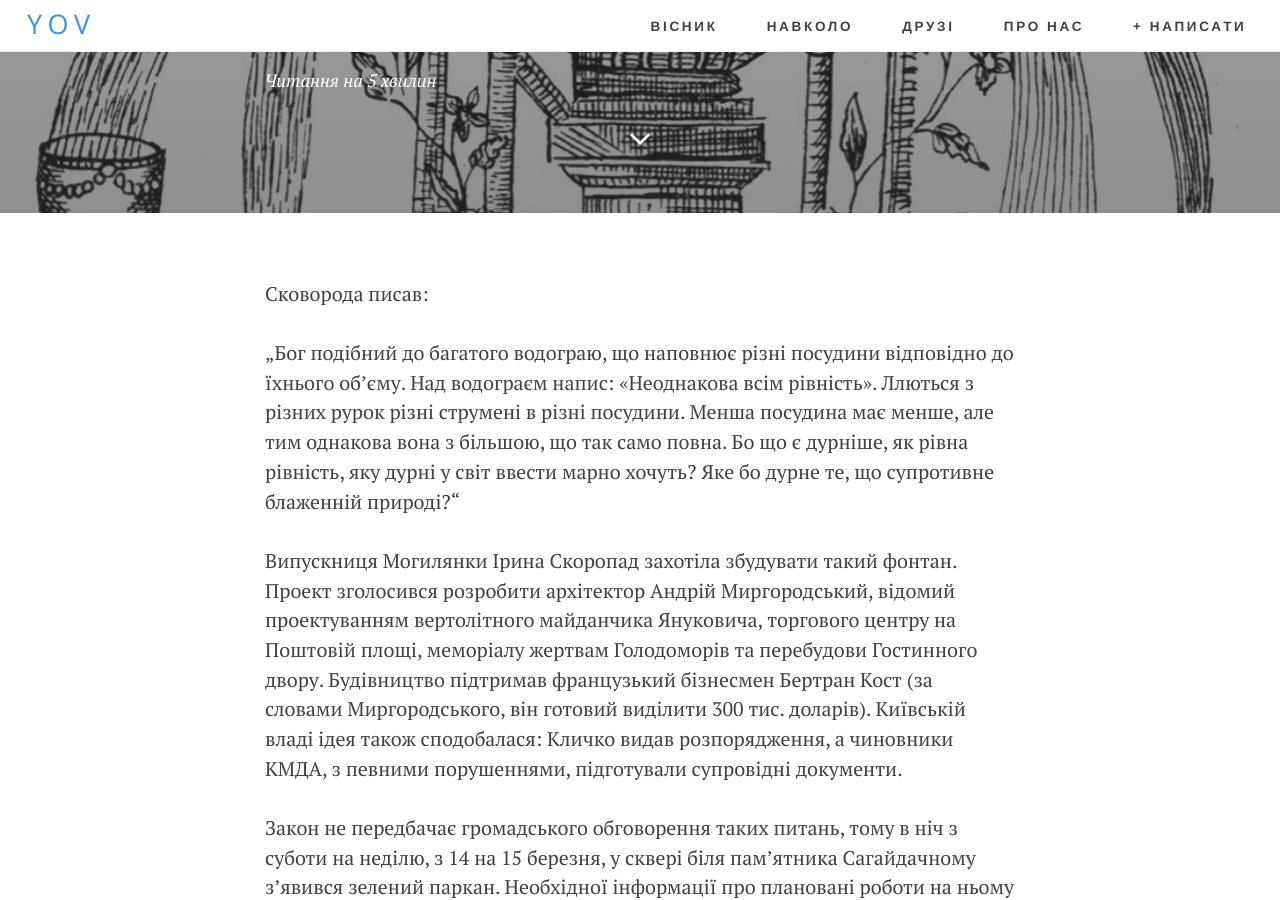
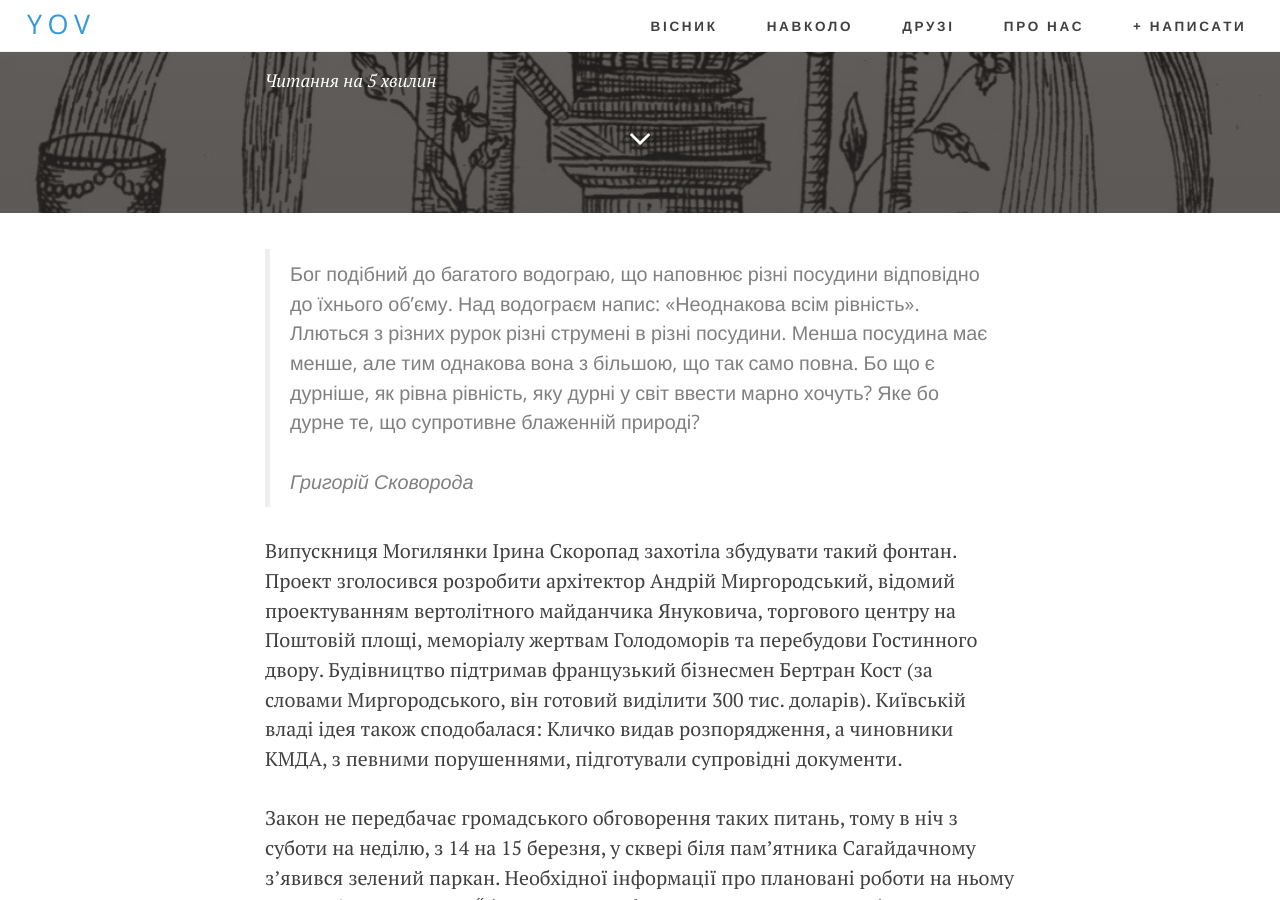
Before and after one commit to boretskyi/boretskyi.github.io, a Jekyll site: the page built from _posts/2015-04-30-fountain.md, in a window 1280 px wide and 900 px high, scrolled down 332 px. Built offline with Jekyll 4.4.1, drawn with Linux system fonts in a browser that asks for light colours; nearby versions of some CDN libraries; comment, search, counter and statistics services are not loaded.

Commit message:
Update fountain

```diff
--- a/_config.yml
+++ b/_config.yml
@@ -6,9 +6,10 @@
 keywords: yov, могилянка, наукма, кма, брюховецький, квіт, мелешевич, студенти, спудеї, йов, іов, борецький, naukma, kma, академія, могилянська, могилянський, вісник, бонет, плацераці
 baseurl: ""
 url: "http://yov.com.ua"
+email: boretskyi@yov.com.ua
 twitter_username: yov_boretskiy
 facebook_username: yovkma
-email: boretskyi@yov.com.ua
+github_username: boretskyi
 facebook_app_id: 633629610107763
 
 collections:
--- a/_posts/2015-04-30-fountain.md
+++ b/_posts/2015-04-30-fountain.md
@@ -11,9 +11,8 @@
 title: "«Фонтан Сковороди»: зупинити спекуляції іменем Могилянки"
 ---
 
-Сковорода писав:
-
-„Бог подібний до багатого водограю, що наповнює різні посудини відповідно до їхнього об’єму. Над водограєм напис: «Неоднакова всім рівність». Ллються з різних рурок різні струмені в різні посудини. Менша посудина має менше, але тим однакова вона з більшою, що так само повна. Бо що є дурніше, як рівна рівність, яку дурні у світ ввести марно хочуть? Яке бо дурне те, що супротивне блаженній природі?“
+> Бог подібний до багатого водограю, що наповнює різні посудини відповідно до їхнього об’єму. Над водограєм напис: «Неоднакова всім рівність». Ллються з різних рурок різні струмені в різні посудини. Менша посудина має менше, але тим однакова вона з більшою, що так само повна. Бо що є дурніше, як рівна рівність, яку дурні у світ ввести марно хочуть? Яке бо дурне те, що супротивне блаженній природі?  <br>
+_Григорій Сковорода_
 
 Випускниця Могилянки Ірина Скоропад захотіла збудувати такий фонтан. Проект зголосився розробити архітектор Андрій Миргородський, відомий проектуванням вертолітного майданчика Януковича, торгового центру на Поштовій площі, меморіалу жертвам Голодоморів та перебудови Гостинного двору. Будівництво підтримав французький бізнесмен Бертран Кост (за словами Миргородського, він готовий виділити 300 тис. доларів). Київській владі ідея також сподобалася: Кличко видав розпорядження, а чиновники КМДА, з певними порушеннями, підготували супровідні документи.
 
```
Also changed, not shown: media/fountain/fontan.jpg.
